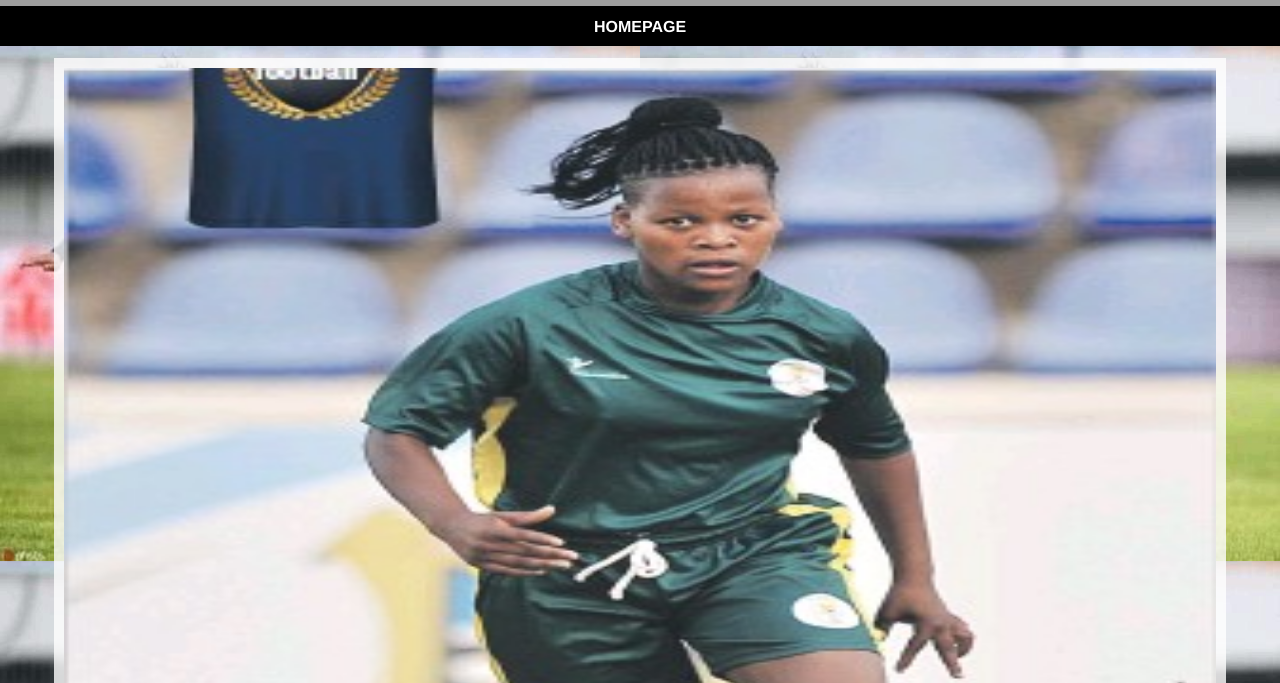
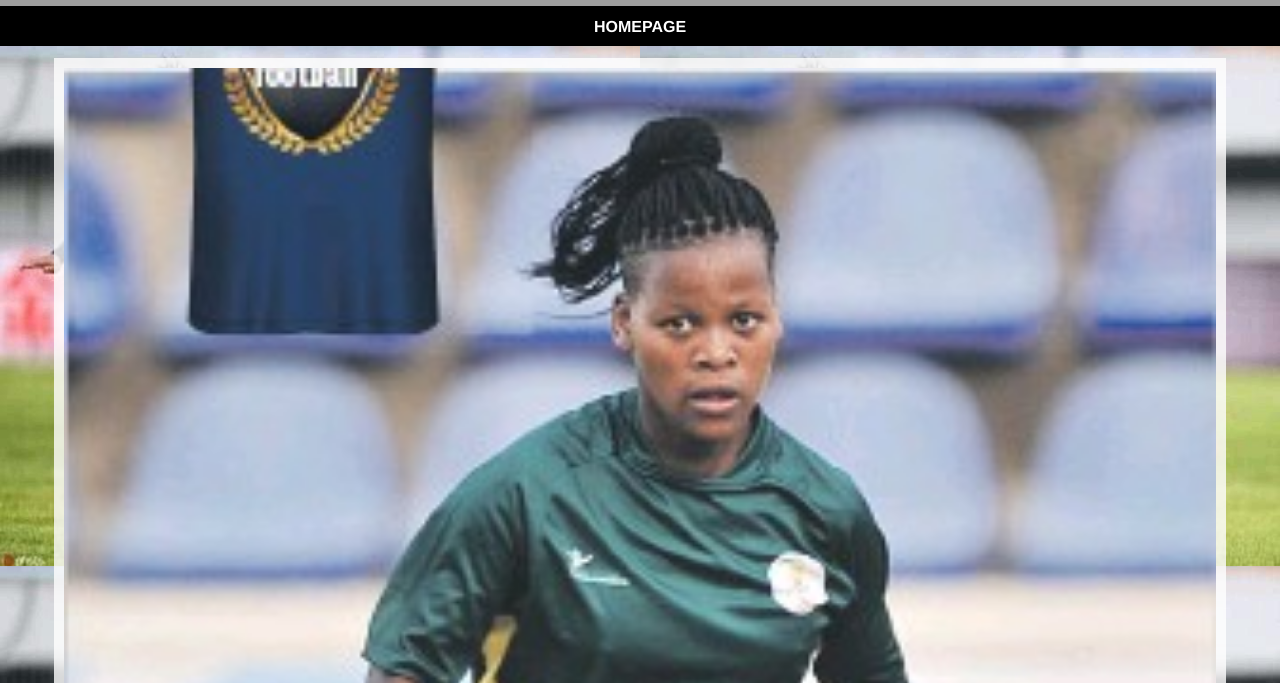
Before and after one commit to khanyaxesi-ITvarsity/sinoxolo-plee-for-funds, a plain HTML site: page contact.html in a window 1280 px wide. Shown: the part 74-757 px from the top of the page. Drawn offline with Linux system fonts and the light colour scheme; grey boxes are pictures that could not be loaded.

Commit message:
Add files via upload

```diff
--- a/contact.html
+++ b/contact.html
@@ -14,7 +14,7 @@
            <div id="main">
                   <div id="content">
                        <div id="info-box-full">
-                           <img src="images/sino.jfif"/ height="800" width="120">
+                           <img src="images/sino.jfif"/>
                            <h3>CONTACT DETAILS</h3>
         <p>CONTACT NUMBER : 063 276 1599</p>
         <p>EMAIL ADDRESS : sinoxolocesane@gmail.com</p>
```
